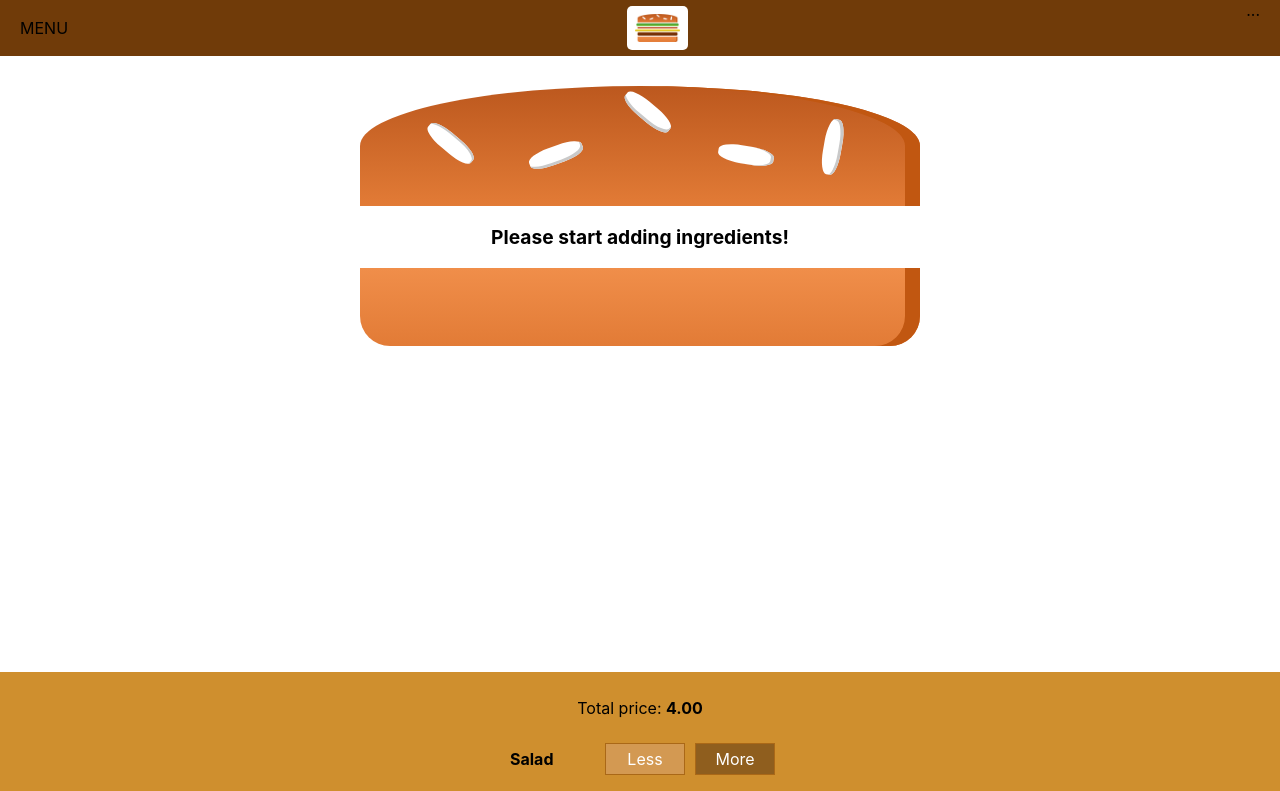
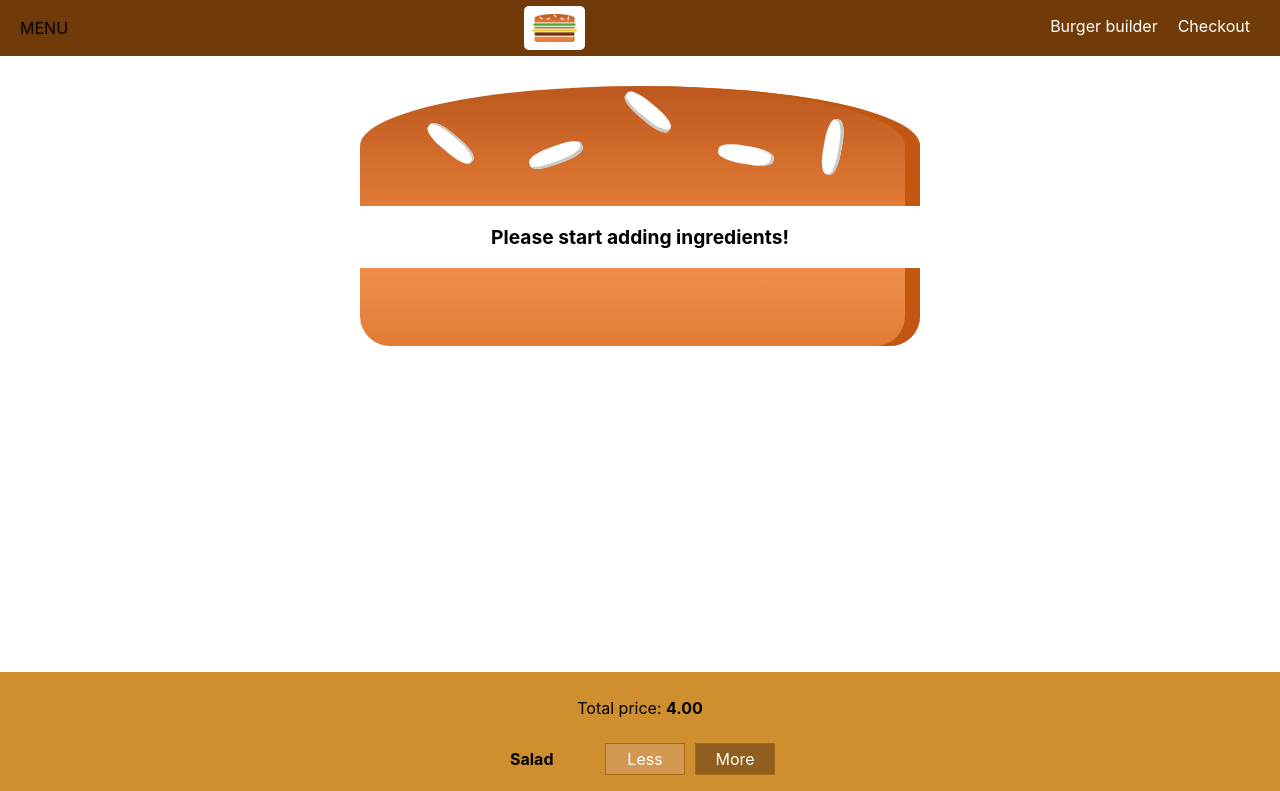
Before and after one commit to IiroNiemi/BurgerApp, a React app: page / in a window 1280 px wide. Shown: the top 791 px of the page. Built offline with nearby package versions, Linux system fonts and the light colour scheme.

Commit message:
Navigation items added

```diff
--- a/src/components/Navigation/NavigationItems/NavigationItem/NavigationItem.js
+++ b/src/components/Navigation/NavigationItems/NavigationItem/NavigationItem.js
@@ -1,7 +1,11 @@
 import React from 'react';
 
+import classes from './NavigationItem.module.css';
+
 const navigationItem = (props) => (
-	<li><a href="/">A link</a></li>
+	<li className={classes.NavigationItem}>
+		<a href={props.link} className={classes.active ? classes.active : null}>{props.children}</a>
+	</li>
 );
 
 export default navigationItem;
--- /dev/null
+++ b/src/components/Navigation/NavigationItems/NavigationItem/NavigationItem.module.css
@@ -0,0 +1,25 @@
+.NavigationItem {
+	margin: 0;
+	box-sizing: border-box;
+	display: flex;
+	height: 100%;
+	align-items: center;
+}
+
+.NavigationItem a {
+	color: white;
+	text-decoration: none;
+	height: 100%;
+	padding: 16px 10px;
+	border-bottom: 4px solid transparent;
+	box-sizing: border-box;
+	display: block;
+}
+
+.NavigationItem a:hover,
+.NavigationItem a:active,
+	.NavigationItem a:active {
+	background-color: #8F5C2C;
+	border-bottom: 4px solid #40A4C8;
+	color: white;
+}
--- a/src/components/Navigation/NavigationItems/NavigationItems.js
+++ b/src/components/Navigation/NavigationItems/NavigationItems.js
@@ -1,10 +1,12 @@
 import React from 'react';
 
+import classes from './NavigationItems.module.css';
 import NavigationItem from './NavigationItem/NavigationItem';
 
 const navigationItems = (props) => (
-	<ul>
-		<NavigationItem />
+	<ul className={classes.NavigationItems}>
+		<NavigationItem link="/" active >Burger builder</NavigationItem>
+		<NavigationItem link="/">Checkout</NavigationItem>
 	</ul>
 );
 
--- a/src/components/Navigation/Toolbar/Toolbar.js
+++ b/src/components/Navigation/Toolbar/Toolbar.js
@@ -2,13 +2,14 @@
 
 import classes from './Toolbar.module.css';
 import Logo from '../../Logo/Logo';
+import NavigationItems from '../NavigationItems/NavigationItems';
 
 const Toolbar = (props) => (
 	<header className={classes.Toolbar}>
 		<div>MENU</div>
 			<Logo />
 		<nav>
-			...
+			<NavigationItems />
 		</nav>
 	</header>
 );
```
Also changed, not shown: src/components/Navigation/NavigationItems/NavigationItem/NavigationItem.css (deleted), src/components/Navigation/NavigationItems/NavigationItems.module.css (renamed from src/components/Navigation/NavigationItems/NavigationItems.css).
